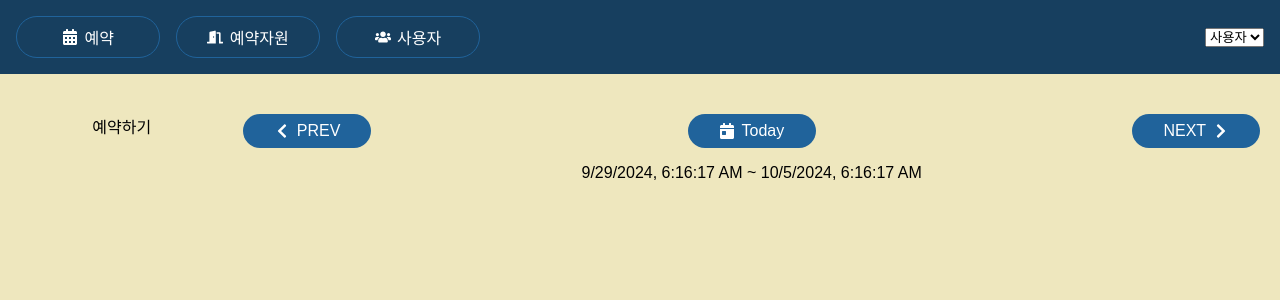
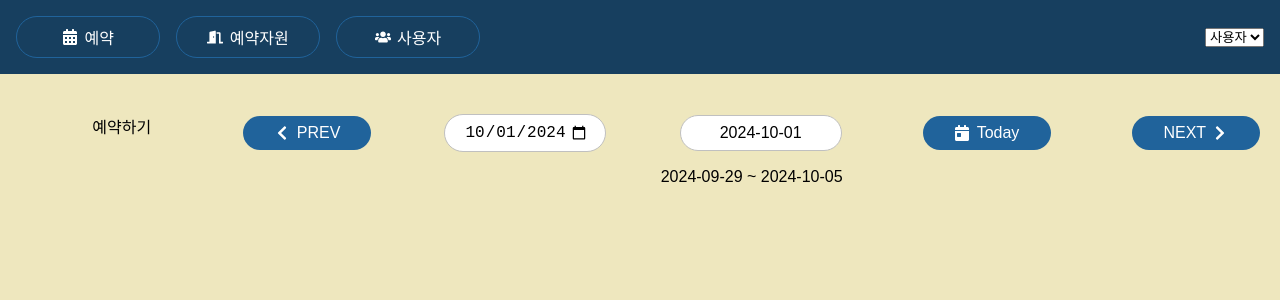
Before and after one commit to kimsohee-around/React-Demo, a React (Vite) app: page /bookings in a window 1280 px wide. Shown: the top 300 px of the page. Built offline with nearby package versions, Linux system fonts and the light colour scheme.

Commit message:
#8 예약 날짜 UI 제어하기2 reducer 의 액션을 모두 테스트 완료

```diff
--- a/src/App.css
+++ b/src/App.css
@@ -203,6 +203,32 @@ main {
   width:8em;
 }
 
+.date-picker > span {
+  flex-grow: 2;
+  display: flex;
+  align-items: center;
+  justify-content: center;
+}
+
+.date-picker input {
+  width: 8rem;
+  padding: 0.5rem 1rem;
+  border-radius: 1.5rem;
+  border: 1px solid silver;
+  font-size: 100%;
+  text-align: center;
+}
+
+.date-picker button {
+  width: 8rem;
+}
+
+.date-picker button.go {
+  width: auto;
+  height: 100%;
+}
+
+
 @keyframes spin {
   100% {
     transform: rotate(360deg);
--- a/src/component/Bookings/WeekPicker.jsx
+++ b/src/component/Bookings/WeekPicker.jsx
@@ -15,6 +15,24 @@ function WeekPicker({date}){
                     <FaChevronLeft/>
                     <span>PREV</span>
                 </button>
+                <input type="date" defaultValue={formatDate(new Date())}
+                       onChange={(e) => dispatch({
+                           type: "SET_DATE",
+                           payload: e.target.value
+                       })}
+                />
+                {/* 입력값을 state(상태값)으로 관리하면....
+                    이 예제에서는 날짜 타입으로 변환되는 문자열이 아니면
+                    예상치 않은 결과로 보입니다.
+                    입력값을 state 관리는 기능에 맞는 경우에만 사용합니다.
+                */}
+                <input type="text" placeholder="yyyy-mm-dd"
+                       defaultValue={formatDate(new Date())}
+                       onChange={(e) => dispatch({
+                           type: "SET_DATE",
+                           payload: e.target.value
+                       })}
+                />
                 <button
                     className="btn"
                     onClick={() => dispatch({type: "TODAY"})}>
@@ -29,7 +47,9 @@ function WeekPicker({date}){
                 </button>
             </p>
             <p>
-                {week.start.toLocaleString()} ~ {week.end.toLocaleString()}
+                {/*{week.start.toLocaleString().substring(0,13)}
+                ~ {week.end.toLocaleString().substring(0,13)}*/}
+                {formatDate(week.start)} ~ {formatDate(week.end)}
             </p>
         </div>
 
@@ -37,4 +57,13 @@ function WeekPicker({date}){
 
 }
 
+function formatDate(date) {
+    const year = date.getFullYear()
+    const month = String(date.getMonth()+1).padStart(2,'0')
+    const day = String (date.getDate()).padStart(2,'0')
+
+    return [year,month,day].join('-')
+}
+
+
 export default WeekPicker
```
